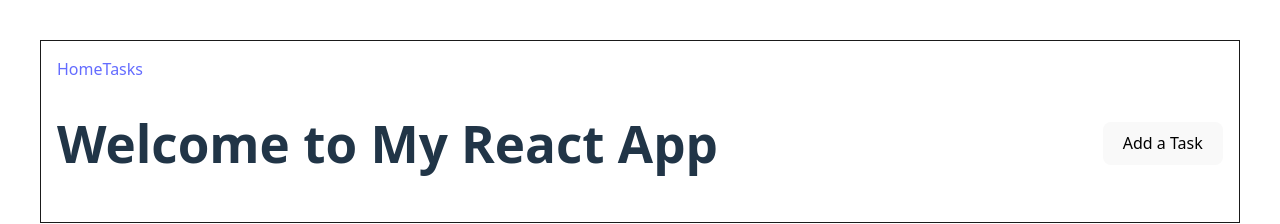
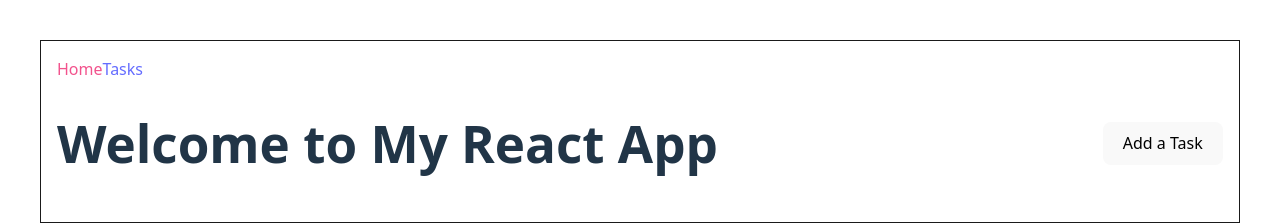
Before and after one commit to Qjr2023/cs5610, a React (Vite) app in the folder week9/my-react-app/: page / in a window 1280 px wide. Shown: the top 224 px of the page. Built offline with nearby package versions, Linux system fonts and the light colour scheme; data requests are answered from the project's data file; the HTML template or start-up script is replaced by a standard one.

Commit message:
Replace Link with NavLink in App component for improved navigation; add active link styling in CSS

```diff
--- a/week9/my-react-app/src/App.jsx
+++ b/week9/my-react-app/src/App.jsx
@@ -2,8 +2,9 @@
 import Header from "./components/Header";
 import AddTask from "./components/AddTask";
 import TasksList from "./components/TasksList";
+import { NavLink } from 'react-router-dom';
+import { Routes, Route } from 'react-router-dom';
 import { Link } from 'react-router-dom';
-import { Routes, Route } from 'react-router-dom';
 
 export default function App() {
   const appName = "My React App";
@@ -37,8 +38,8 @@
   return (
     <div className="appContainer">
       <nav>
-        <Link to="/">Home</Link>
-        <Link to="/tasks">Tasks</Link>
+        <NavLink to="/">Home</NavLink>
+        <NavLink to="/tasks">Tasks</NavLink>
       </nav>
       <Routes>
         <Route
--- a/week9/my-react-app/src/index.css
+++ b/week9/my-react-app/src/index.css
@@ -88,6 +88,10 @@
   margin-right: 10px;
 }
 
+a.active {
+  color: rgb(242, 83, 141);
+}
+
 @media (prefers-color-scheme: light) {
   :root {
     color: #213547;
```
